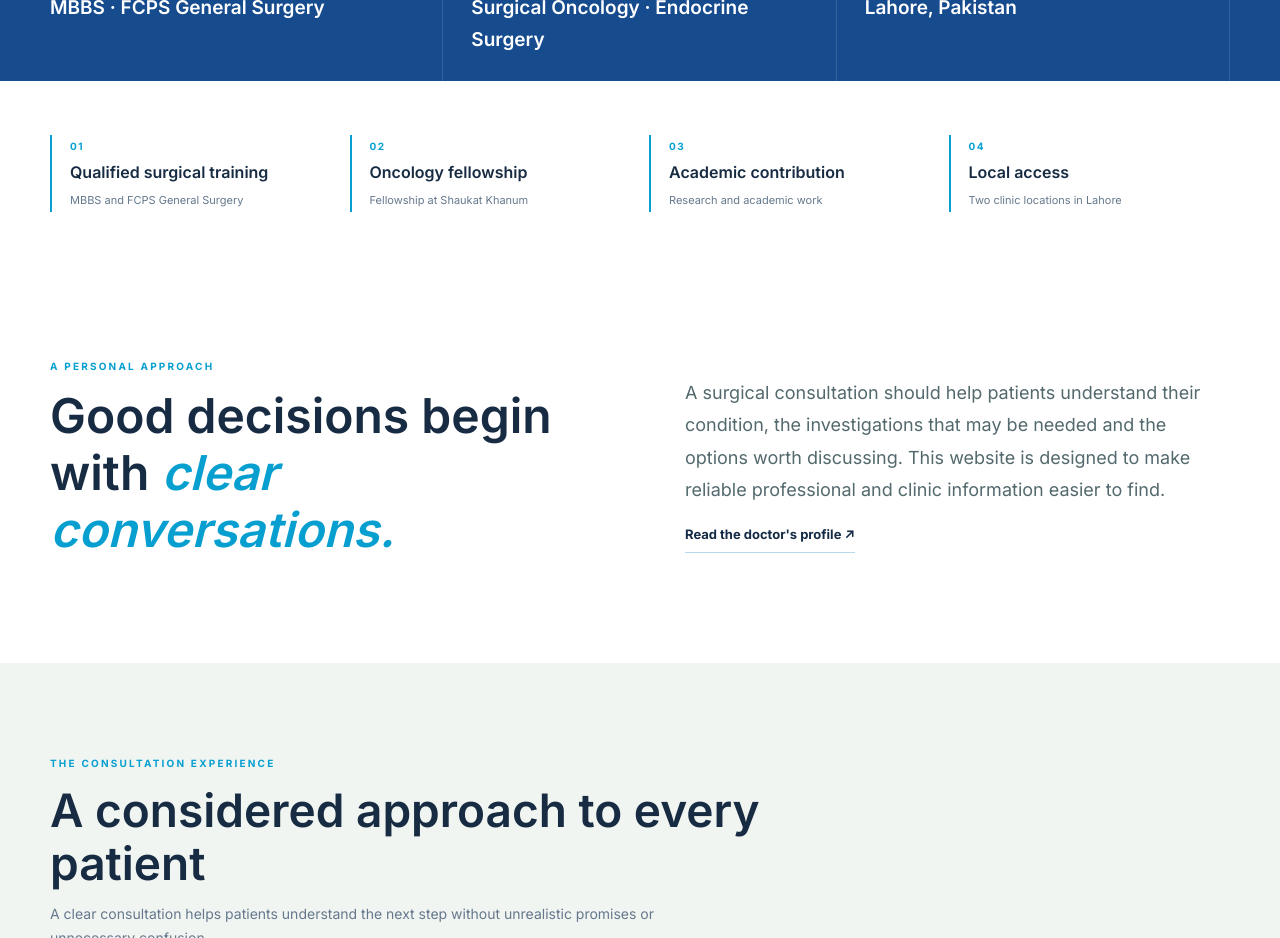
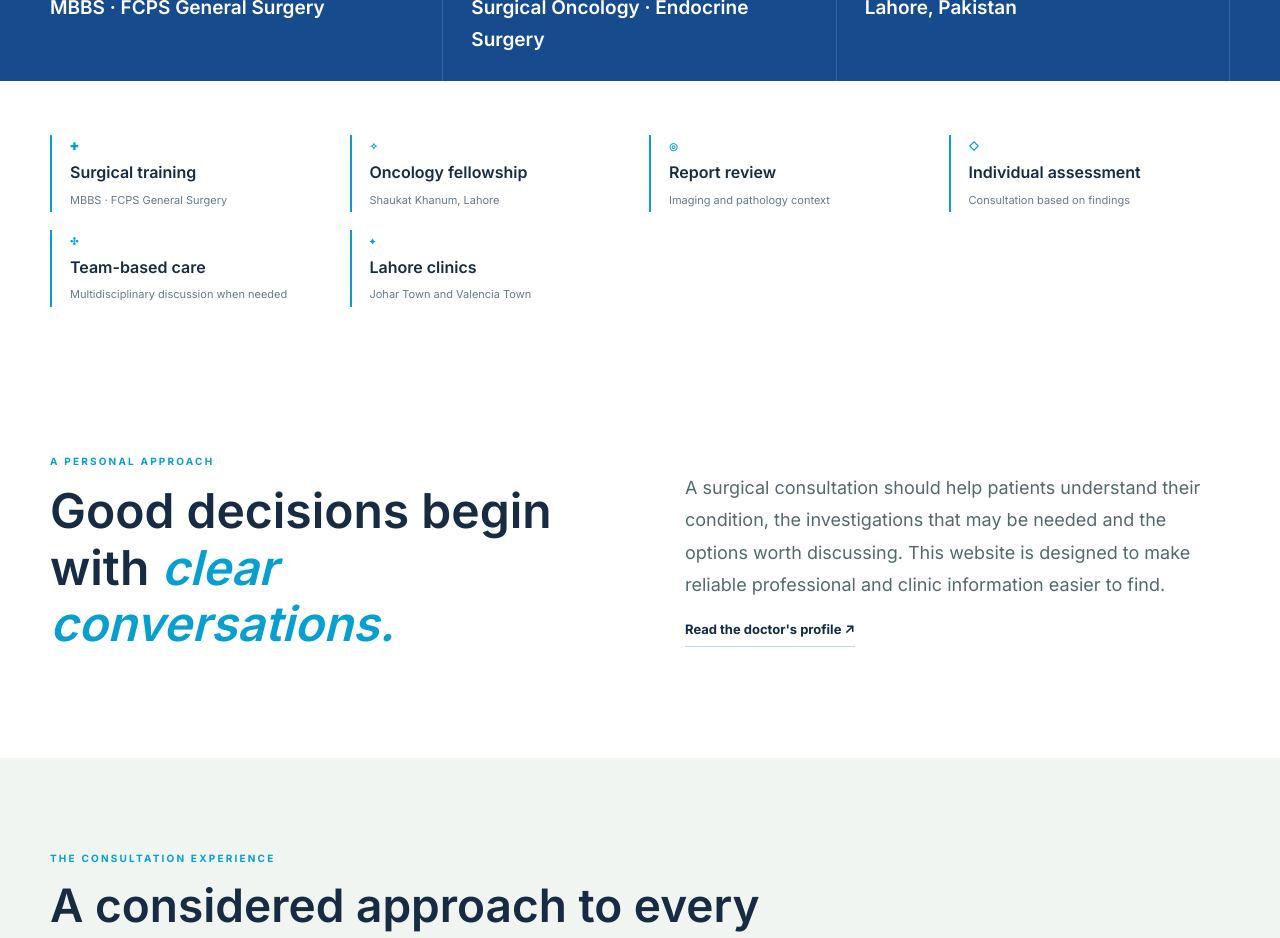
Before and after one commit to franklinctapley-del1122/Drzaintayyababbas, a Next.js app: page / in a window 1280 px wide. Shown: the part 940-1878 px from the top of the page. Built offline with nearby package versions, Linux system fonts and the light colour scheme.

Commit message:
Expand home trust strip to six reference-style benefit tiles

```diff
--- a/app/page.tsx
+++ b/app/page.tsx
@@ -42,7 +42,7 @@ export default function Home(){
   {/* 02 */}
   <section className="credential-strip"><div className="container strip-grid"><div><span>QUALIFICATION</span><strong>MBBS · FCPS General Surgery</strong></div><div><span>SPECIALTIES</span><strong>Surgical Oncology · Endocrine Surgery</strong></div><div><span>LOCATION</span><strong>Lahore, Pakistan</strong></div></div></section>
   {/* 03 */}
-  <section className="section section-white premium-trust"><div className="container trust-row"><div><b>01</b><strong>Qualified surgical training</strong><span>MBBS and FCPS General Surgery</span></div><div><b>02</b><strong>Oncology fellowship</strong><span>Fellowship at Shaukat Khanum</span></div><div><b>03</b><strong>Academic contribution</strong><span>Research and academic work</span></div><div><b>04</b><strong>Local access</strong><span>Two clinic locations in Lahore</span></div></div></section>
+  <section className="section section-white premium-trust"><div className="container trust-row"><div><b>✚</b><strong>Surgical training</strong><span>MBBS · FCPS General Surgery</span></div><div><b>✧</b><strong>Oncology fellowship</strong><span>Shaukat Khanum, Lahore</span></div><div><b>◎</b><strong>Report review</strong><span>Imaging and pathology context</span></div><div><b>◇</b><strong>Individual assessment</strong><span>Consultation based on findings</span></div><div><b>✣</b><strong>Team-based care</strong><span>Multidisciplinary discussion when needed</span></div><div><b>⌖</b><strong>Lahore clinics</strong><span>Johar Town and Valencia Town</span></div></div></section>
   {/* 04 */}
   <section className="section section-white"><div className="container intro-grid"><div><div className="eyebrow">A personal approach</div><h2>Good decisions begin with <em>clear conversations.</em></h2></div><div><p className="large-copy">A surgical consultation should help patients understand their condition, the investigations that may be needed and the options worth discussing. This website is designed to make reliable professional and clinic information easier to find.</p><Link className="under-link" href="/about">Read the doctor's profile ↗</Link></div></div></section>
   {/* 05 */}
```
